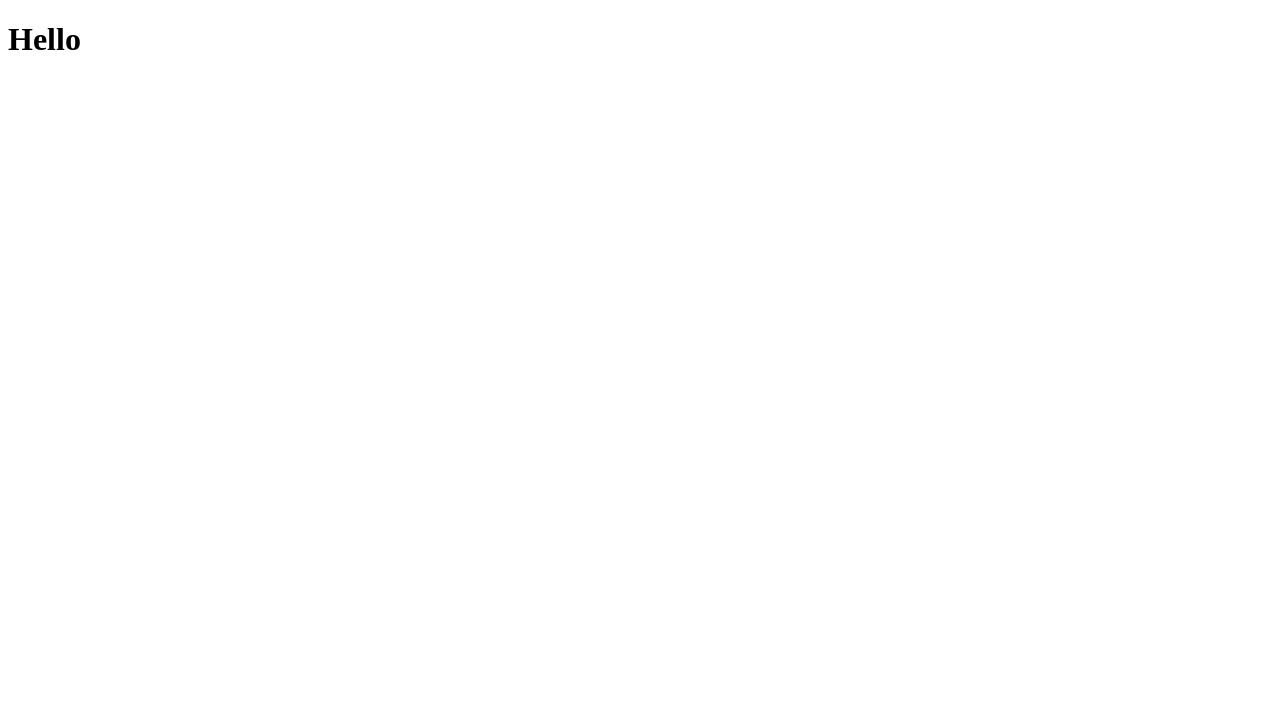
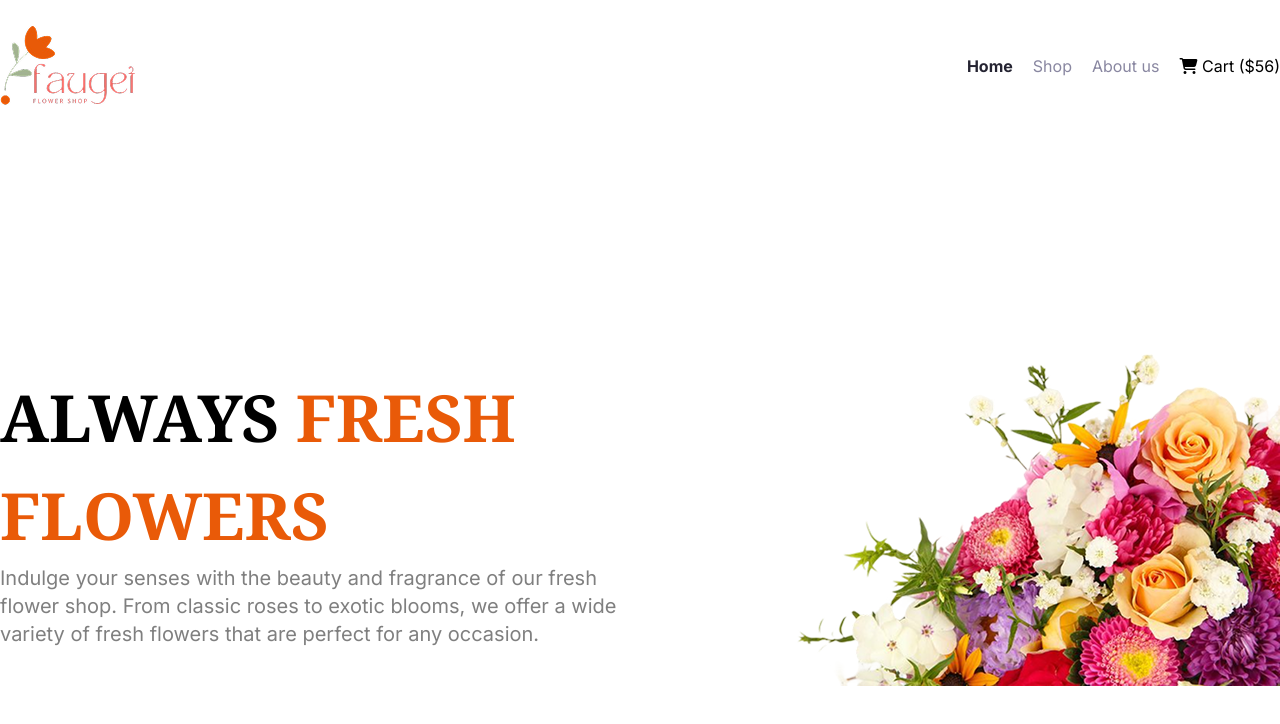
Before and after one commit to ts-webdev/flower-market, a plain HTML site: page index.html in a window 1280 px wide. Drawn offline with nearby package versions, Linux system fonts and the light colour scheme.

Commit message:
Added Navbar & Banner Section

```diff
--- a/index.html
+++ b/index.html
@@ -1,11 +1,72 @@
 <!DOCTYPE html>
 <html lang="en">
-<head>
-    <meta charset="UTF-8">
-    <meta name="viewport" content="width=device-width, initial-scale=1.0">
+  <head>
+    <meta charset="UTF-8" />
+
+    <meta name="viewport" content="width=device-width, initial-scale=1.0" />
     <title>Flower Market</title>
-</head>
-<body>
-    <h1>Hello</h1>
-</body>
+
+    <!-- Tailwind Link -->
+    <script src="https://cdn.jsdelivr.net/npm/@tailwindcss/browser@4"></script>
+
+    <!-- Font Awesome Link -->
+    <script
+      src="https://kit.fontawesome.com/fed5783677.js"
+      crossorigin="anonymous"
+    ></script>
+
+    <!-- Google Font Links -->
+    <link rel="preconnect" href="https://fonts.googleapis.com" />
+    <link rel="preconnect" href="https://fonts.gstatic.com" crossorigin />
+    <link
+      href="https://fonts.googleapis.com/css2?family=Inter:ital,opsz,wght@0,14..32,100..900;1,14..32,100..900&family=Noto+Serif:ital,wght@0,100..900;1,100..900&display=swap"
+      rel="stylesheet"
+    />
+
+    <!-- Css Style Link -->
+     <link rel="stylesheet" href="style.css">
+  </head>
+
+  <body class="inter-regular">
+    <!-- --------------Header----------------- -->
+    <header class="container mx-auto">
+      <!-- Navbar -->
+      <nav class="flex justify-between items-center mt-6">
+        <div>
+          <img src="./assets/logo.png" alt="" />
+        </div>
+        <div>
+          <ul class="flex gap-5 text-[#8987A1]">
+            <li><a class="font-bold text-[#252432]" href="#">Home</a></li>
+            <li><a href="#">Shop</a></li>
+            <li><a href="#">About us</a></li>
+            <li>
+              <a class="text-black" href="#"
+                ><i class="fa-solid fa-cart-shopping"></i> Cart ($56)
+              </a>
+            </li>
+          </ul>
+        </div>
+      </nav>
+
+      <!-- Banner Section -->
+      <section class="flex justify-between items-center mt-56">
+        <div class="w-1/2">
+          <h1 class="noto-serif-regular font-black text-[65px]">ALWAYS <span class="text-[#E95A08]">FRESH FLOWERS</span></h1>
+          <p class="text-xl text-[#00000080]">
+            Indulge your senses with the beauty and fragrance of our fresh
+            flower shop. From classic roses to exotic blooms, we offer a wide
+            variety of fresh flowers that are perfect for any occasion.
+          </p>
+        </div>
+        <div>
+          <img src="./assets/hero-flower.png" alt="" />
+        </div>
+      </section>
+    </header>
+
+    <main></main>
+
+    <footer></footer>
+  </body>
 </html>
--- /dev/null
+++ b/style.css
@@ -0,0 +1,18 @@
+
+/* Noto Serif Font Link */
+
+.noto-serif-regular {
+  font-family: "Noto Serif", serif;
+  font-optical-sizing: auto;
+  font-weight: 700;
+  font-style: normal;
+  font-variation-settings: "wdth" 100;
+}
+
+/* Noto Serif Font Link */
+.inter-regular {
+  font-family: "Inter", sans-serif;
+  font-optical-sizing: auto;
+  font-weight: 400;
+  font-style: normal;
+}
--- /dev/null
+++ b/tailwind.config.js
@@ -0,0 +1,8 @@
+/** @type {import('tailwindcss').Config} */
+module.exports = {
+  content: ["./src/**/*.{html,js}"],
+  theme: {
+    extend: {},
+  },
+  plugins: [],
+}
```
